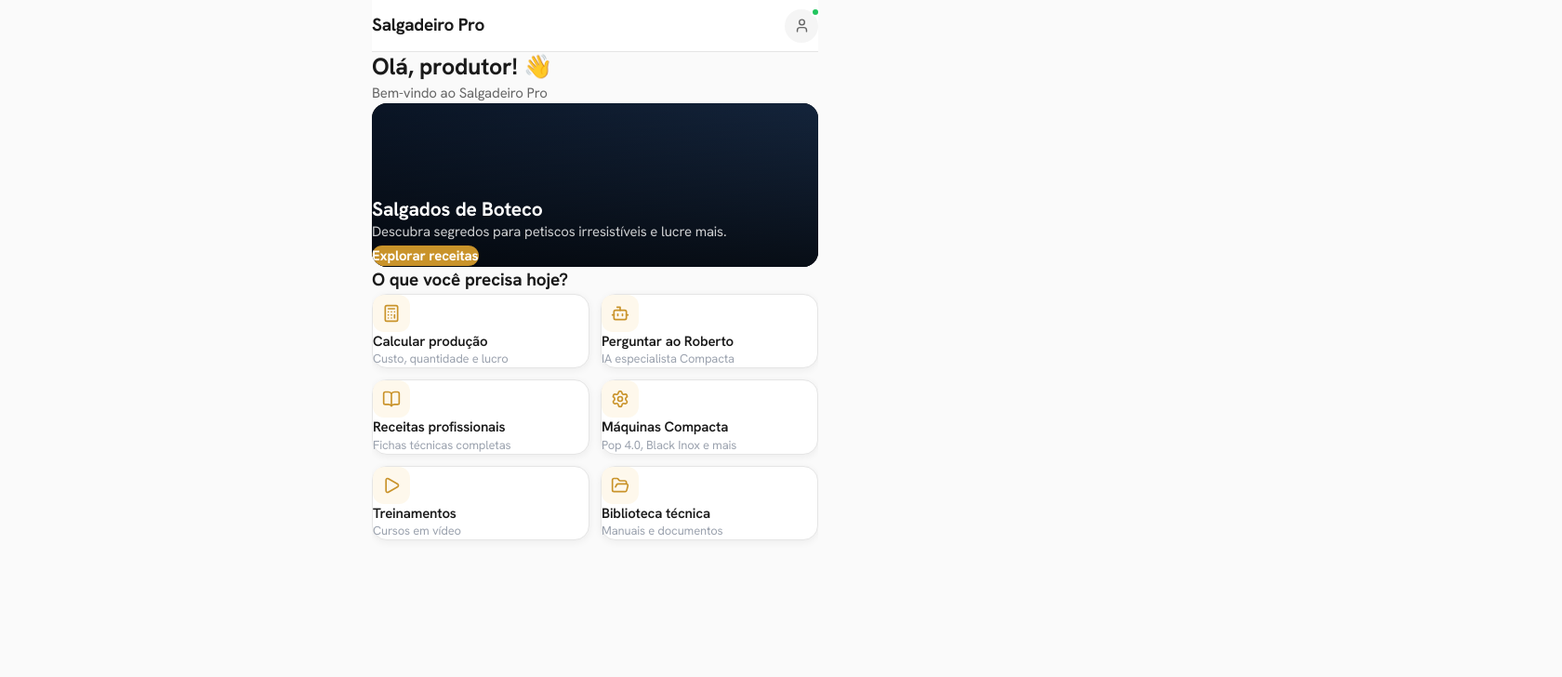
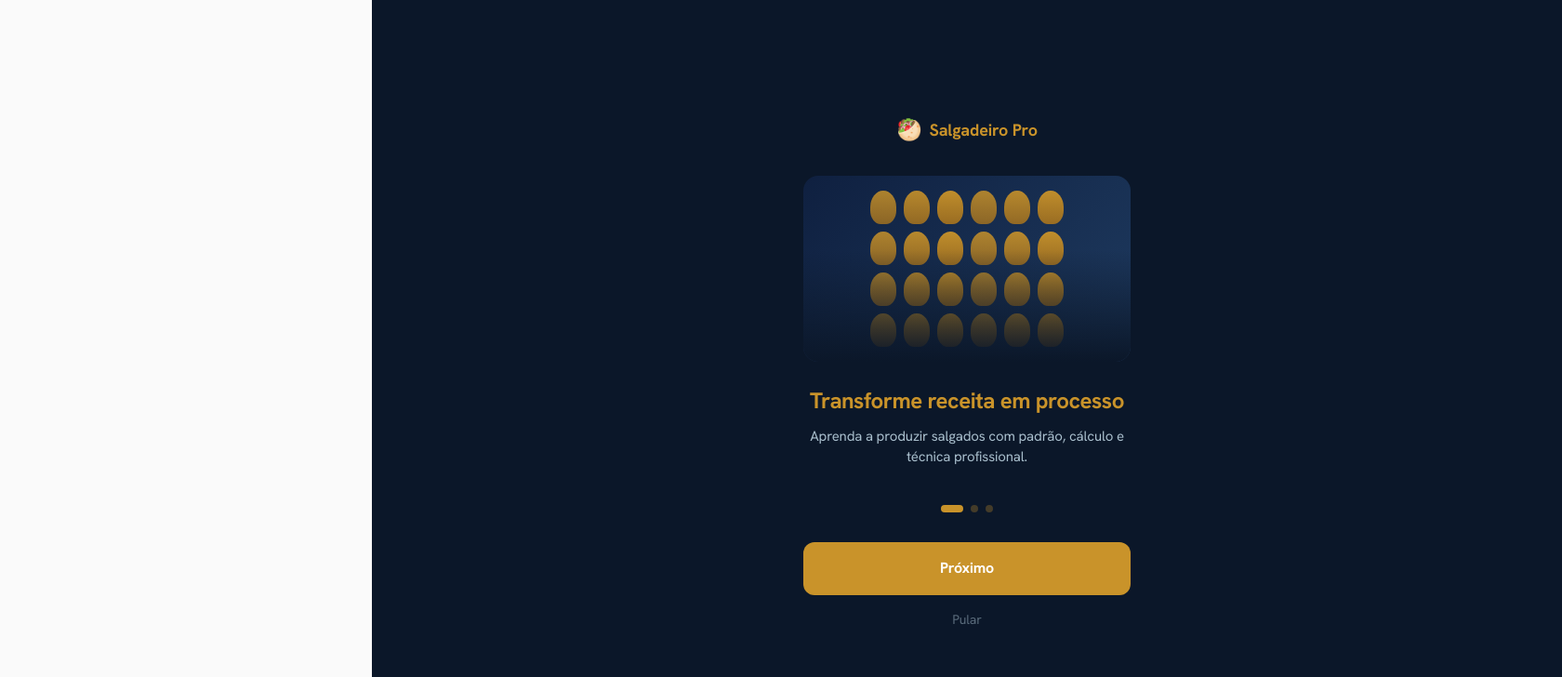
Before and after one commit to rO7ns5sA5/salgadeiropro, a React (Vite) app: page /onboarding in a window 1280 px wide. Before the commit this address led to /home. Shown: the top 728 px of the page at 93% size, 1680 px wide, since content can reach past the window. Built offline with nearby package versions, Linux system fonts and the light colour scheme.

Commit message:
adiciona onboarding de 3 telas na primeira abertura

```diff
--- a/src/App.jsx
+++ b/src/App.jsx
@@ -1,5 +1,6 @@
 import { BrowserRouter, Routes, Route, Navigate } from 'react-router-dom'
 import Splash from './pages/Splash'
+import Onboarding from './pages/Onboarding'
 import Home from './pages/Home'
 import Receitas from './pages/Receitas'
 import ReceitaDetalhe from './pages/ReceitaDetalhe'
@@ -17,6 +18,7 @@
     <BrowserRouter>
       <Routes>
         <Route path="/" element={<Splash />} />
+        <Route path="/onboarding" element={<Onboarding />} />
         <Route path="/home" element={<Home />} />
         <Route path="/receitas" element={<Receitas />} />
         <Route path="/receitas/:id" element={<ReceitaDetalhe />} />
--- /dev/null
+++ b/src/pages/Onboarding.jsx
@@ -0,0 +1,126 @@
+import { useState } from 'react'
+import { useNavigate } from 'react-router-dom'
+
+const slides = [
+  {
+    emoji: '🥙',
+    titulo: 'Transforme receita em processo',
+    descricao: 'Aprenda a produzir salgados com padrão, cálculo e técnica profissional.',
+    bg: 'linear-gradient(135deg, #1E3A5F 0%, #0B1729 100%)',
+    visual: (
+      <div style={{ width: '100%', height: 200, background: 'linear-gradient(135deg, #0F2040 0%, #1E3A5F 100%)', borderRadius: 16, display: 'flex', alignItems: 'center', justifyContent: 'center', position: 'relative', overflow: 'hidden' }}>
+        <div style={{ display: 'grid', gridTemplateColumns: 'repeat(6, 1fr)', gap: 8, padding: 16 }}>
+          {Array.from({ length: 24 }).map((_, i) => (
+            <div key={i} style={{ width: 28, height: 36, background: 'linear-gradient(180deg, #C9932A 0%, #A07020 100%)', borderRadius: '50% 50% 40% 40%', opacity: 0.85 + (i % 3) * 0.05 }} />
+          ))}
+        </div>
+        <div style={{ position: 'absolute', inset: 0, background: 'linear-gradient(to top, #0B1729 0%, transparent 60%)' }} />
+      </div>
+    ),
+  },
+  {
+    emoji: '📊',
+    titulo: 'Calcule e lucre mais',
+    descricao: 'Descubra o custo real de cada salgado e maximize seu lucro com precisão.',
+    bg: 'linear-gradient(135deg, #1E3A5F 0%, #0B1729 100%)',
+    visual: (
+      <div style={{ width: '100%', height: 200, background: 'linear-gradient(135deg, #0F2040 0%, #1E3A5F 100%)', borderRadius: 16, display: 'flex', alignItems: 'flex-end', justifyContent: 'center', padding: 24, gap: 12, position: 'relative', overflow: 'hidden' }}>
+        {[60, 80, 45, 90, 70, 100, 55].map((h, i) => (
+          <div key={i} style={{ flex: 1, height: `${h}%`, background: i === 5 ? '#C9932A' : 'rgba(201,147,42,0.3)', borderRadius: '6px 6px 0 0', transition: 'height 0.3s' }} />
+        ))}
+        <div style={{ position: 'absolute', inset: 0, background: 'linear-gradient(to top, #0B1729 0%, transparent 70%)' }} />
+        <div style={{ position: 'absolute', bottom: 16, left: 0, right: 0, textAlign: 'center' }}>
+          <span style={{ color: '#C9932A', fontSize: 24, fontWeight: 700 }}>+38% lucro</span>
+        </div>
+      </div>
+    ),
+  },
+  {
+    emoji: '🤖',
+    titulo: 'Pergunte ao especialista',
+    descricao: 'Roberto IA responde dúvidas sobre máquinas, receitas e produção 24h por dia.',
+    bg: 'linear-gradient(135deg, #1E3A5F 0%, #0B1729 100%)',
+    visual: (
+      <div style={{ width: '100%', height: 200, background: 'linear-gradient(135deg, #0F2040 0%, #1E3A5F 100%)', borderRadius: 16, padding: 20, display: 'flex', flexDirection: 'column', gap: 10, overflow: 'hidden', position: 'relative' }}>
+        <div style={{ alignSelf: 'flex-start', background: 'rgba(201,147,42,0.15)', border: '1px solid rgba(201,147,42,0.3)', borderRadius: '0 12px 12px 12px', padding: '8px 14px', maxWidth: '80%' }}>
+          <p style={{ color: '#D0E8F5', fontSize: 13, margin: 0 }}>Qual a calibragem para coxinha de 60g na Pop 4.0?</p>
+        </div>
+        <div style={{ alignSelf: 'flex-end', background: '#C9932A', borderRadius: '12px 0 12px 12px', padding: '8px 14px', maxWidth: '80%' }}>
+          <p style={{ color: '#fff', fontSize: 13, margin: 0 }}>Massa 70, Recheio 30, Cortador 50 — bico 3 👌</p>
+        </div>
+        <div style={{ alignSelf: 'flex-start', background: 'rgba(201,147,42,0.15)', border: '1px solid rgba(201,147,42,0.3)', borderRadius: '0 12px 12px 12px', padding: '8px 14px', maxWidth: '70%' }}>
+          <p style={{ color: '#D0E8F5', fontSize: 13, margin: 0 }}>Tempo de extrusão?</p>
+        </div>
+        <div style={{ position: 'absolute', bottom: 0, left: 0, right: 0, height: 40, background: 'linear-gradient(to top, #0F2040, transparent)' }} />
+      </div>
+    ),
+  },
+]
+
+export default function Onboarding() {
+  const navigate = useNavigate()
+  const [atual, setAtual] = useState(0)
+
+  function avancar() {
+    if (atual < slides.length - 1) {
+      setAtual(atual + 1)
+    } else {
+      localStorage.setItem('onboarding_concluido', '1')
+      navigate('/home')
+    }
+  }
+
+  function pular() {
+    localStorage.setItem('onboarding_concluido', '1')
+    navigate('/home')
+  }
+
+  const slide = slides[atual]
+
+  return (
+    <div style={{ width: '100vw', height: '100vh', background: '#0B1729', display: 'flex', flexDirection: 'column', alignItems: 'center', justifyContent: 'center', fontFamily: "'Hanken Grotesk', sans-serif" }}>
+      <div style={{ width: '100%', maxWidth: 400, padding: '0 24px', display: 'flex', flexDirection: 'column', alignItems: 'center' }}>
+
+        {/* Logo */}
+        <div style={{ display: 'flex', alignItems: 'center', gap: 8, marginBottom: 32 }}>
+          <span style={{ fontSize: 22 }}>🥙</span>
+          <span style={{ fontWeight: 700, fontSize: 18, color: '#C9932A' }}>Salgadeiro Pro</span>
+        </div>
+
+        {/* Visual */}
+        <div style={{ width: '100%', marginBottom: 28 }}>
+          {slide.visual}
+        </div>
+
+        {/* Texto */}
+        <h2 style={{ color: '#C9932A', fontSize: 24, fontWeight: 700, textAlign: 'center', margin: '0 0 12px', lineHeight: 1.2 }}>
+          {slide.titulo}
+        </h2>
+        <p style={{ color: '#D0E8F5', fontSize: 15, textAlign: 'center', margin: '0 0 40px', opacity: 0.8, lineHeight: 1.5 }}>
+          {slide.descricao}
+        </p>
+
+        {/* Dots */}
+        <div style={{ display: 'flex', gap: 8, marginBottom: 32 }}>
+          {slides.map((_, i) => (
+            <div key={i} style={{ width: i === atual ? 24 : 8, height: 8, borderRadius: 9999, background: i === atual ? '#C9932A' : 'rgba(201,147,42,0.3)', transition: 'all 0.3s' }} />
+          ))}
+        </div>
+
+        {/* Botão */}
+        <button
+          onClick={avancar}
+          style={{ width: '100%', padding: '16px', borderRadius: 12, background: '#C9932A', color: '#fff', fontWeight: 700, fontSize: 16, border: 'none', cursor: 'pointer', marginBottom: 16 }}
+        >
+          {atual === slides.length - 1 ? 'Começar' : 'Próximo'}
+        </button>
+
+        {atual < slides.length - 1 && (
+          <button onClick={pular} style={{ background: 'none', border: 'none', color: 'rgba(208,232,245,0.4)', fontSize: 14, cursor: 'pointer' }}>
+            Pular
+          </button>
+        )}
+      </div>
+    </div>
+  )
+}
--- a/src/pages/Splash.jsx
+++ b/src/pages/Splash.jsx
@@ -19,7 +19,8 @@
         const next = prev + Math.random() * 18
         if (next >= 100) {
           clearInterval(interval)
-          setTimeout(() => navigate('/home'), 400)
+          const destino = localStorage.getItem('onboarding_concluido') ? '/home' : '/onboarding'
+          setTimeout(() => navigate(destino), 400)
           return 100
         }
         const idx = Math.floor((next / 100) * (loadingSteps.length - 1))
```
